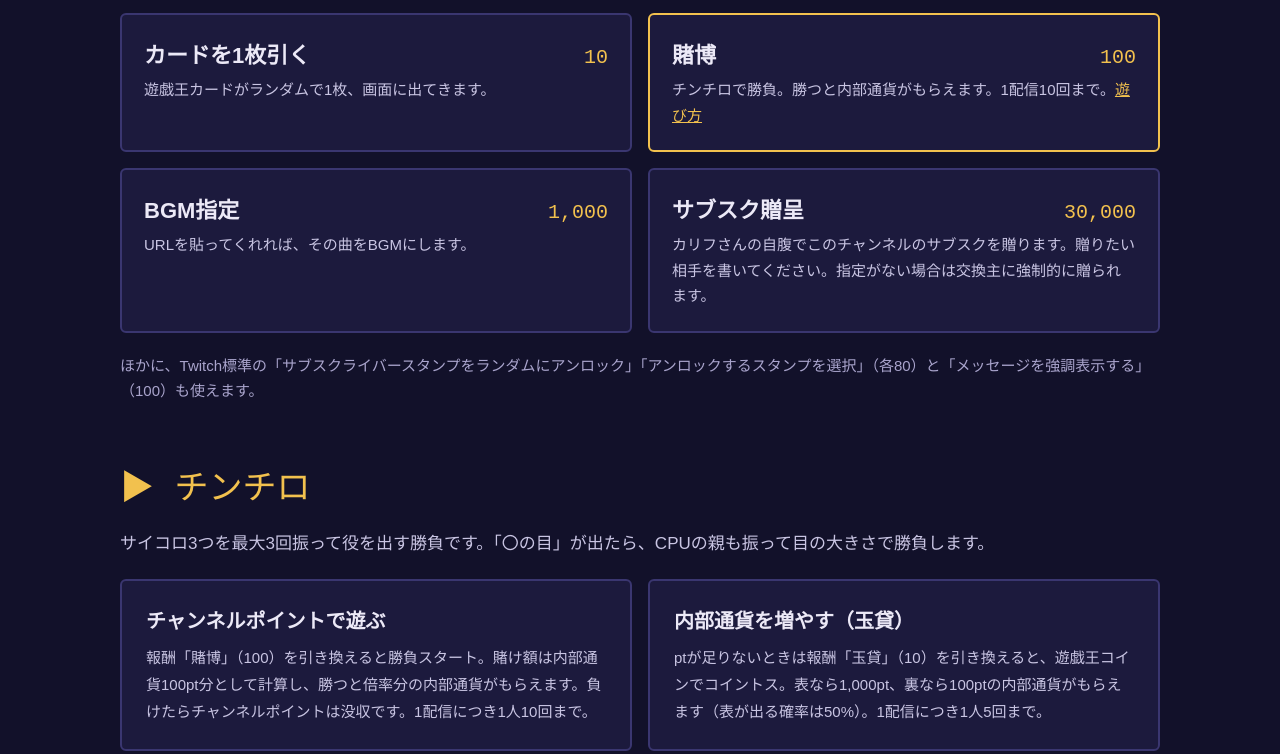
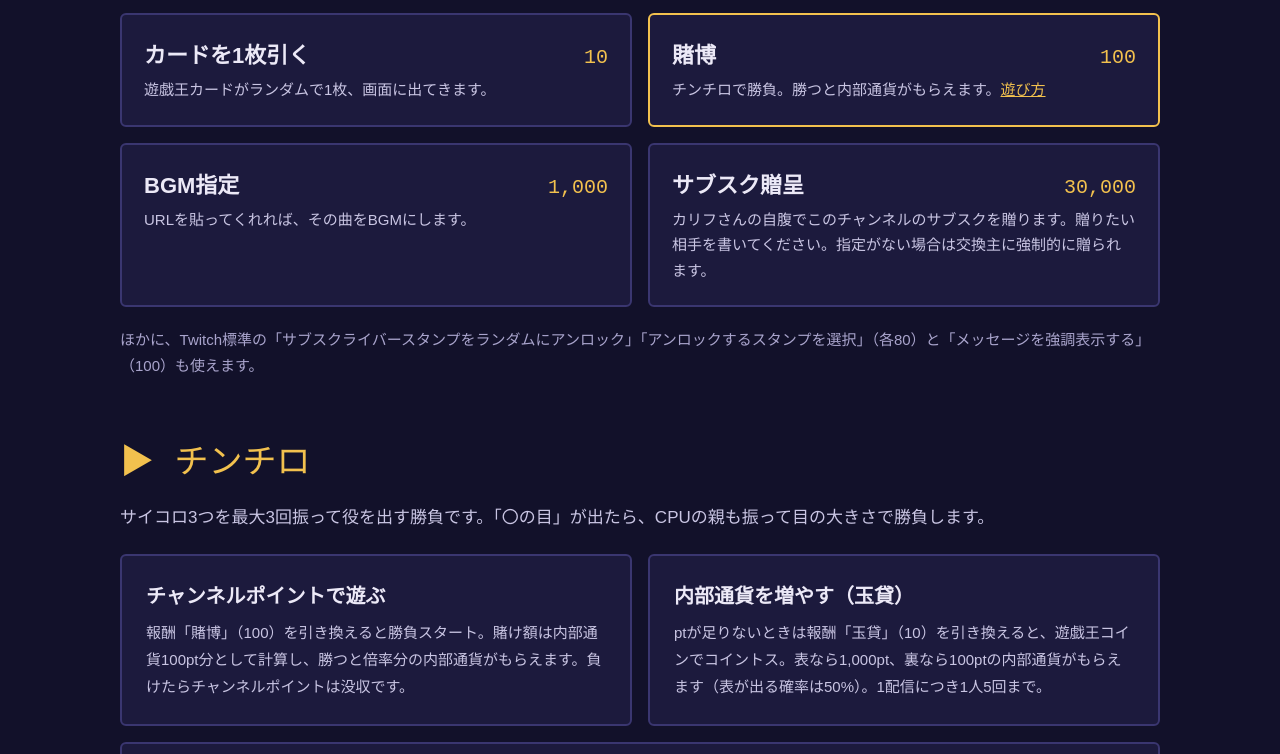
Before and after one commit to caulif10wer/channel, a plain HTML site: page index.html in a window 1280 px wide. Shown: the part 1039-1793 px from the top of the page. Drawn offline with Linux system fonts and the light colour scheme; a web font is replaced by a local one.

Commit message:
賭博の回数制限の記載を削除

```diff
--- a/index.html
+++ b/index.html
@@ -70,7 +70,7 @@ html{scroll-behavior:smooth}
 </div>
 <div style="flex: 1 1 300px; display: flex; flex-direction: column; gap: 8px; padding: 22px; background: #1C1A3D; border: 2px solid #F2C14E; border-radius: 6px">
 <div style="display: flex; justify-content: space-between; align-items: baseline; gap: 12px"><h3 style="margin: 0; font-size: 22px; font-weight: 900">賭博</h3><span style="font-family: 'DotGothic16', monospace; font-size: 20px; color: #F2C14E">100</span></div>
-<p style="margin: 0; font-size: 15px; line-height: 1.7; color: #C9C5E3">チンチロで勝負。勝つと内部通貨がもらえます。1配信10回まで。<a href="#chinchiro">遊び方</a></p>
+<p style="margin: 0; font-size: 15px; line-height: 1.7; color: #C9C5E3">チンチロで勝負。勝つと内部通貨がもらえます。<a href="#chinchiro">遊び方</a></p>
 </div>
 <div style="flex: 1 1 300px; display: flex; flex-direction: column; gap: 8px; padding: 22px; background: #1C1A3D; border: 2px solid #3A3670; border-radius: 6px">
 <div style="display: flex; justify-content: space-between; align-items: baseline; gap: 12px"><h3 style="margin: 0; font-size: 22px; font-weight: 900">BGM指定</h3><span style="font-family: 'DotGothic16', monospace; font-size: 20px; color: #F2C14E">1,000</span></div>
@@ -90,7 +90,7 @@ html{scroll-behavior:smooth}
 <div style="display: flex; flex-wrap: wrap; gap: 16px">
 <div style="flex: 1 1 420px; display: flex; flex-direction: column; gap: 10px; padding: 24px; background: #1C1A3D; border: 2px solid #3A3670; border-radius: 6px">
 <h3 style="margin: 0; font-size: 20px; font-weight: 900">チャンネルポイントで遊ぶ</h3>
-<p style="margin: 0; font-size: 15px; line-height: 1.8; color: #C9C5E3">報酬「賭博」（100）を引き換えると勝負スタート。賭け額は内部通貨100pt分として計算し、勝つと倍率分の内部通貨がもらえます。負けたらチャンネルポイントは没収です。1配信につき1人10回まで。</p>
+<p style="margin: 0; font-size: 15px; line-height: 1.8; color: #C9C5E3">報酬「賭博」（100）を引き換えると勝負スタート。賭け額は内部通貨100pt分として計算し、勝つと倍率分の内部通貨がもらえます。負けたらチャンネルポイントは没収です。</p>
 </div>
 <div style="flex: 1 1 420px; display: flex; flex-direction: column; gap: 10px; padding: 24px; background: #1C1A3D; border: 2px solid #3A3670; border-radius: 6px">
 <h3 style="margin: 0; font-size: 20px; font-weight: 900">内部通貨を増やす（玉貸）</h3>
```
